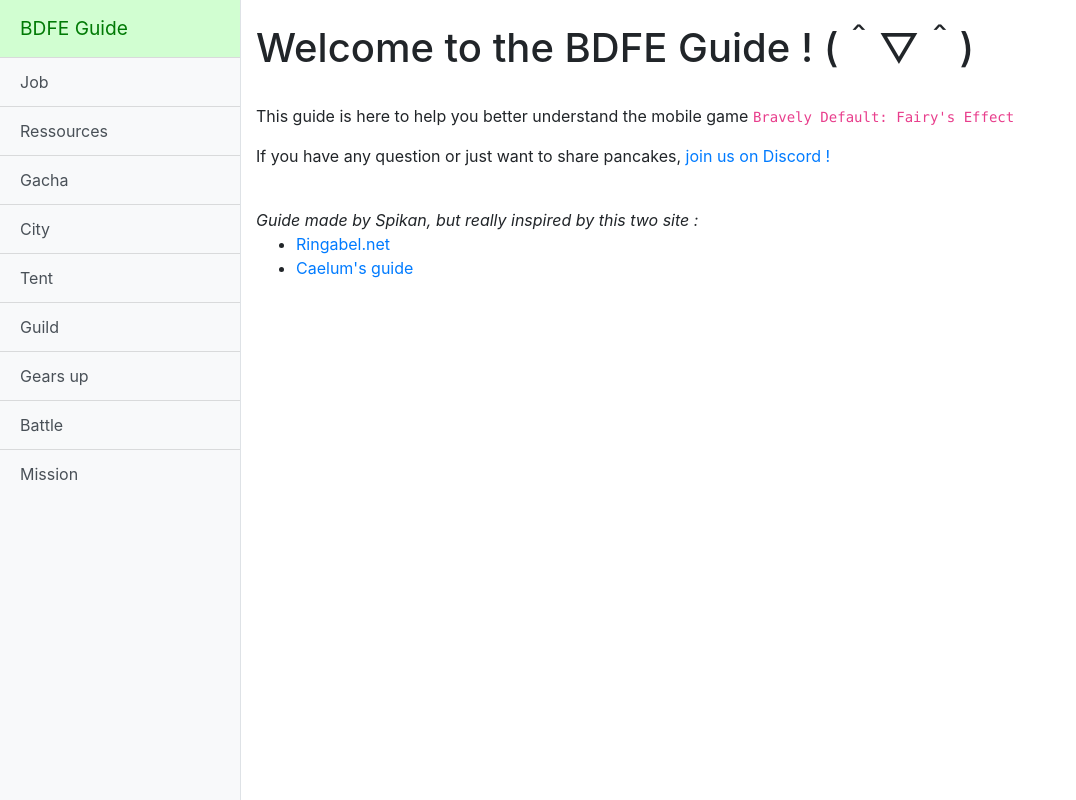
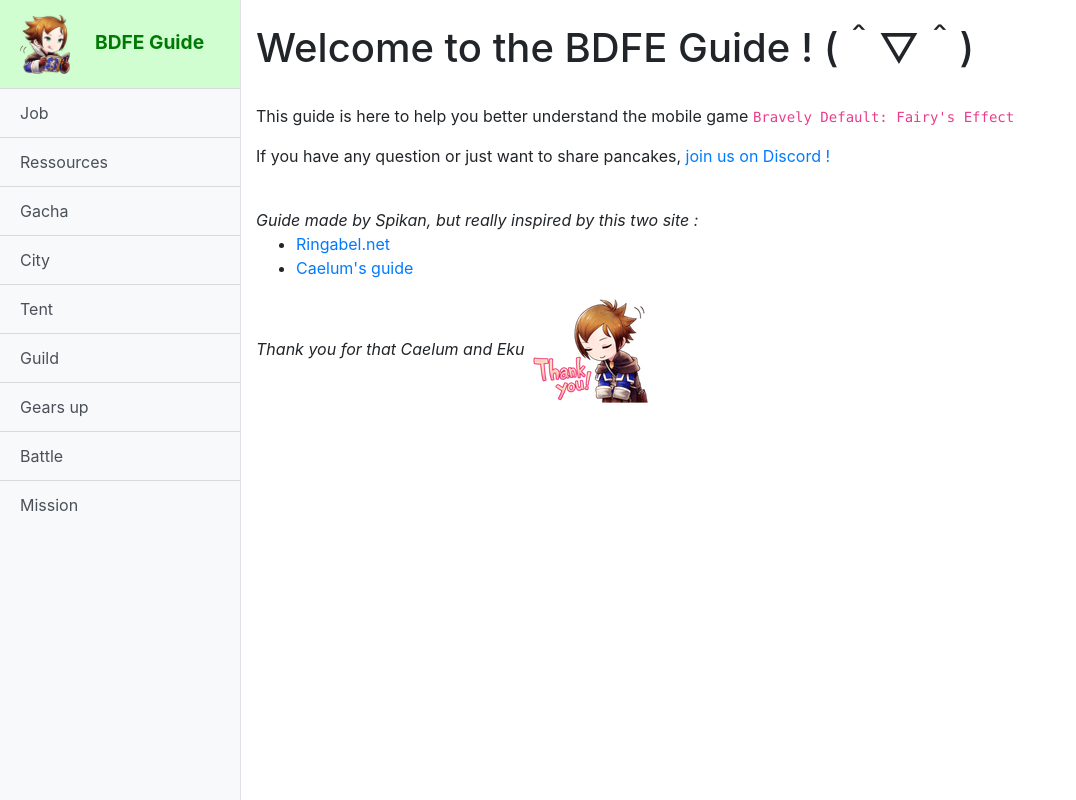
Before and after one commit to Spikan26/BDFEGuide, a website: page index.html in a window 1280 px wide. Shown: the whole page, without its empty margins (0-1076 px from the left). Drawn offline with Linux system fonts and the light colour scheme.

Commit message:
Update index.html

```diff
--- a/index.html
+++ b/index.html
@@ -24,7 +24,7 @@
 
     <!-- Sidebar -->
     <div class="bg-light border-right" id="sidebar-wrapper">
-        <div class="sidebar-heading"><a href="index.html">BDFE Guide</a></div>
+        <div class="sidebar-heading"><a href="index.html"><img src="image/job/yew.png" width="50px" height="60px"><strong style="margin-left: 25px;">BDFE Guide</strong></a></div>
         <div class="list-group list-group-flush">
             <a href="job.html" class="list-group-item list-group-item-action bg-light">Job</a>
             <a href="ressources.html" class="list-group-item list-group-item-action bg-light">Ressources</a>
@@ -52,6 +52,7 @@
                 <li><a href="https://ringabel.net/bdfe/">Ringabel.net</a></li>
                 <li><a href="https://github.com/caelumff/bdfeguides/wiki/1.-Starting-Guide">Caelum's guide</a></li>
             </ul>
+            <em>Thank you for that Caelum and Eku <img src="image/job/thankyou.png"></em>
         </div>
     </div>
     <!-- /#page-content-wrapper -->
```
